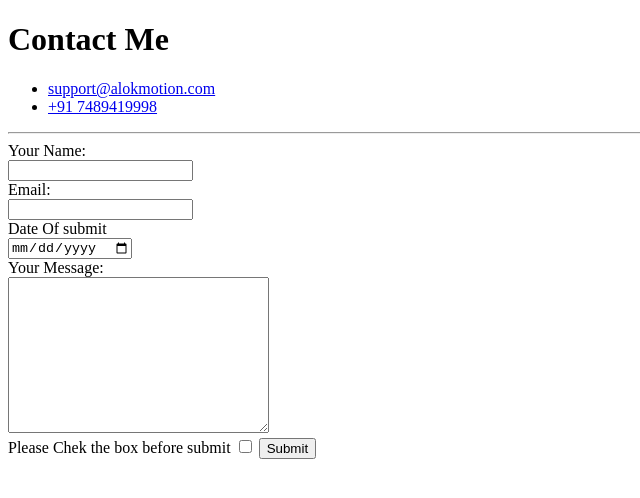
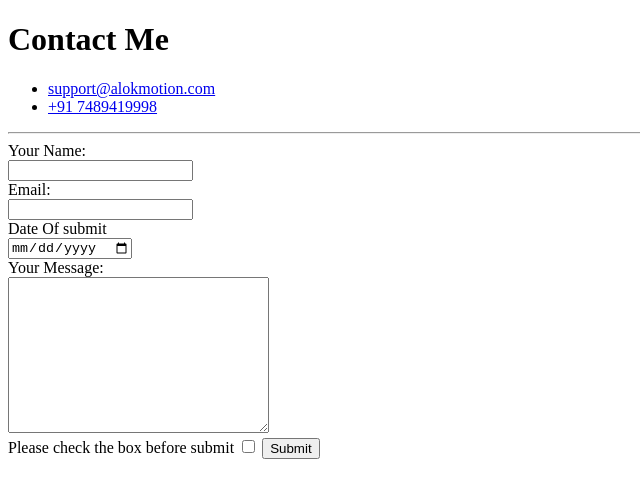
Before and after one commit to alokmotion/cv, a plain HTML site: page contact.html in a window 1280 px wide. Shown: the full height of the page, 0-640 px from the left. Drawn offline with Linux system fonts and the light colour scheme.

Commit message:
Update contact.html

```diff
--- a/contact.html
+++ b/contact.html
@@ -25,7 +25,7 @@
         <input type="date" name="" value="" > <br>
         <label for=""> Your Message: </label> <br>
         <textarea name="" id="" cols="30" rows="10"></textarea><br>
-        <label for="">Please Chek the box before submit</label>
+        <label for="">Please check the box before submit</label>
         <input type="checkbox" name="" id="">
         <input type="submit" name="">
 
```
